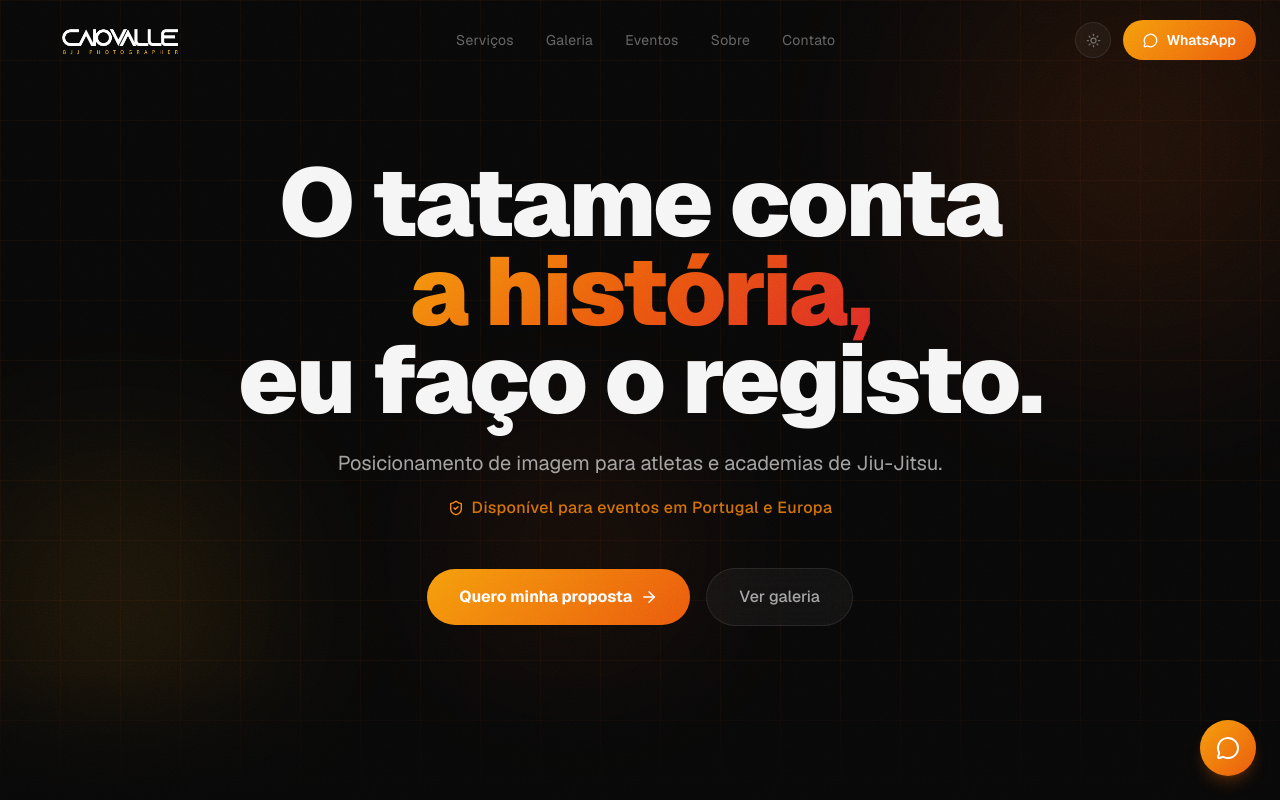
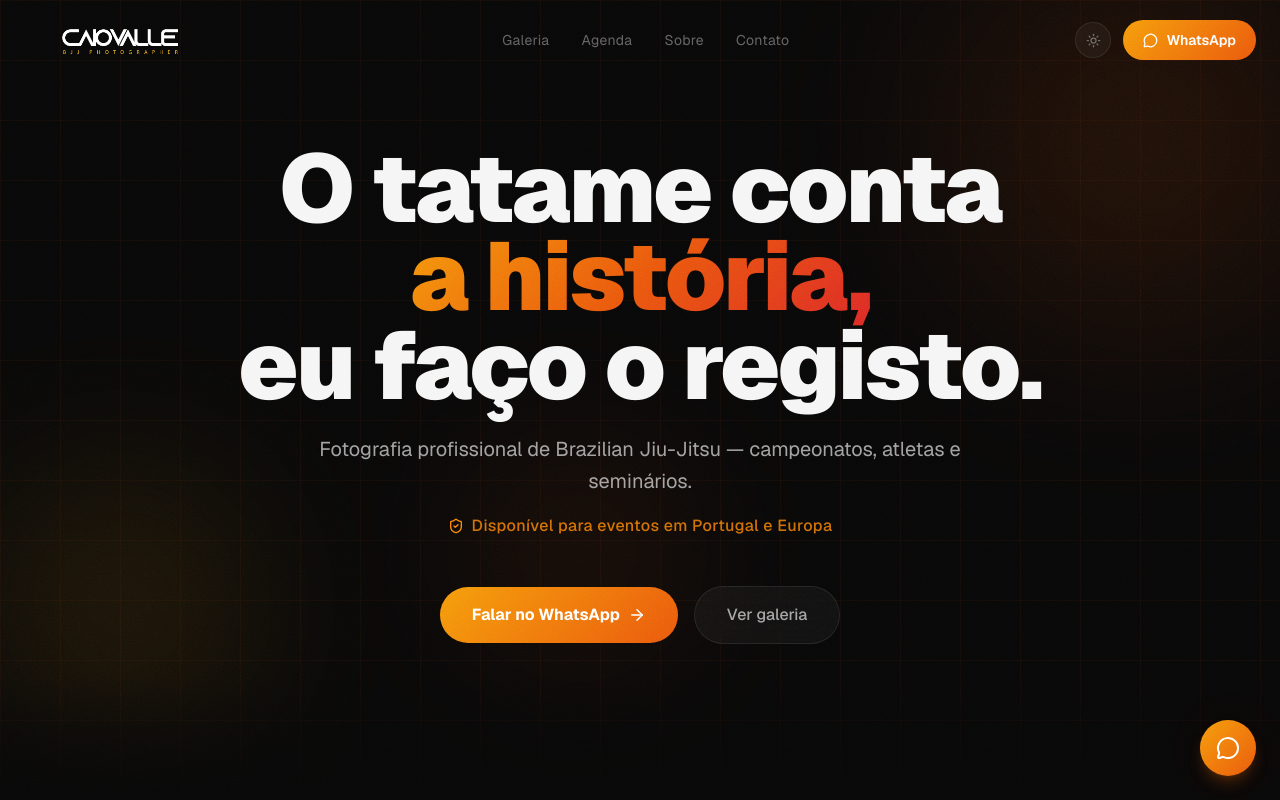
Before and after one commit to caiofvalle/site-caiovalle, a Next.js app: page / in a window 1280 px wide. Shown: the top 800 px of the page. Built offline with nearby package versions, Linux system fonts and the light colour scheme.

Commit message:
Foco em fotografia BJJ — remove vídeo e   consultoria

```diff
--- a/src/app/layout.tsx
+++ b/src/app/layout.tsx
@@ -16,13 +16,13 @@ export const metadata: Metadata = {
     apple: "/favicon.ico",
   },
   description:
-    "Fotografia profissional, produção de vídeo e consultoria de posicionamento de marca para atletas e academias de Jiu-Jitsu. Credenciado IBJJF.",
+    "Fotografia profissional de Brazilian Jiu-Jitsu. Cobertura de campeonatos, ensaios de atletas e seminários. Disponível em Portugal e Europa.",
   keywords:
-    "fotografia jiu jitsu, vídeo bjj, IBJJF, fotografia esportiva, posicionamento de marca atletas",
+    "fotografia jiu jitsu, fotografia bjj, IBJJF, fotografia esportiva, fotógrafo jiu jitsu portugal, campeonatos bjj",
   openGraph: {
-    title: "Caio Valle BJJ Studio",
+    title: "Caio Valle BJJ Photographer",
     description:
-      "Fotografia, vídeo e consultoria de marca para o universo do Jiu-Jitsu",
+      "Fotografia profissional de Brazilian Jiu-Jitsu — campeonatos, atletas e seminários",
     type: "website",
   },
   viewport: {
--- a/src/app/page.tsx
+++ b/src/app/page.tsx
@@ -1,10 +1,8 @@
 import Navbar from "@/components/Navbar";
 import Hero from "@/components/Hero";
-import Services from "@/components/Services";
 import Gallery from "@/components/Gallery";
 import Events from "@/components/Events";
 import About from "@/components/About";
-import Testimonials from "@/components/Testimonials";
 import CTA from "@/components/CTA";
 import Footer from "@/components/Footer";
 import WhatsAppFloat from "@/components/WhatsAppFloat";
@@ -16,15 +14,11 @@ export default function Home() {
       <main>
         <Hero />
         <div className="section-divider" />
-        <Services />
-        <div className="section-divider" />
         <Gallery />
         <div className="section-divider" />
         <Events />
         <div className="section-divider" />
         <About />
-        <div className="section-divider" />
-        <Testimonials />
         <CTA />
       </main>
       <Footer />
--- a/src/components/About.tsx
+++ b/src/components/About.tsx
@@ -19,8 +19,8 @@ const credentials = [
   },
   {
     icon: Award,
-    label: "Especialista em Imagem",
-    sub: "Estratégias para atletas",
+    label: "Portfólio Pixieset",
+    sub: "Galerias privadas para clientes",
   },
 ];
 
@@ -48,7 +48,7 @@ export default function About() {
                 <div className="glass rounded-xl px-4 py-3">
                   <p className="text-white font-bold text-base">Caio Valle</p>
                   <p className="text-orange-400 text-xs tracking-wide">
-                    Fotógrafo & Especialista em Imagem
+                    Fotógrafo de Brazilian Jiu-Jitsu
                   </p>
                 </div>
               </div>
@@ -98,8 +98,7 @@ export default function About() {
                 <span className="text-orange-400">
                   Minha missão é simples:
                 </span>{" "}
-                fazer com que sua marca, seu atleta ou sua academia seja vista,
-                lembrada e respeitada.
+                preservar com fidelidade cada momento que o jiu-jitsu produz — e devolver isso em imagens que você vai querer guardar para sempre.
               </p>
             </div>
 
--- a/src/components/CTA.tsx
+++ b/src/components/CTA.tsx
@@ -2,7 +2,7 @@ import { MessageCircle, ArrowRight, Mail } from "lucide-react";
 
 const WHATSAPP_NUMBER = "351925232484";
 const WHATSAPP_MESSAGE =
-  "Olá Caio! Vim pelo seu site e gostaria de conversar sobre uma proposta para meu projeto/evento.";
+  "Olá Caio! Vim pelo seu site e gostaria de conversar sobre fotografia para o meu evento/ensaio.";
 
 function InstagramIcon({ size = 16 }: { size?: number }) {
   return (
@@ -32,15 +32,13 @@ export default function CTA() {
 
           {/* Headline */}
           <h2 className="text-4xl md:text-6xl font-black text-t1 leading-tight mb-6">
-            Pronto para elevar{" "}
-            <span className="gradient-text">sua imagem no desporto?</span>
+            Quer registar{" "}
+            <span className="gradient-text">o seu momento no tatame?</span>
           </h2>
 
           {/* Subtext */}
           <p className="text-t2 text-base md:text-lg max-w-2xl mx-auto leading-relaxed mb-12">
-            Seja para um campeonato, ensaio, produção de vídeo ou uma
-            consultoria completa de posicionamento — vamos construir juntos uma
-            presença que te diferencia no tatame e fora dele.
+            Seja para um campeonato, ensaio individual ou cobertura de seminário — entre em contacto e vamos garantir que cada momento fica registado com qualidade.
           </p>
 
           {/* Main CTA */}
--- a/src/components/Hero.tsx
+++ b/src/components/Hero.tsx
@@ -27,7 +27,7 @@ export default function Hero() {
 
         {/* Subheadline */}
         <p className="text-t2 text-lg md:text-xl max-w-2xl leading-relaxed mb-4">
-          Posicionamento de imagem para atletas e academias de Jiu-Jitsu.
+          Fotografia profissional de Brazilian Jiu-Jitsu — campeonatos, atletas e seminários.
         </p>
 
         {/* Highlight line */}
@@ -44,7 +44,7 @@ export default function Hero() {
             rel="noopener noreferrer"
             className="btn-primary flex items-center gap-2 text-white font-bold px-8 py-4 rounded-full text-base"
           >
-            Quero minha proposta
+            Falar no WhatsApp
             <ArrowRight size={18} />
           </a>
           <a
--- a/src/components/Navbar.tsx
+++ b/src/components/Navbar.tsx
@@ -7,12 +7,11 @@ import { useTheme } from "./ThemeProvider";
 
 const WHATSAPP_NUMBER = "351925232484";
 const WHATSAPP_MESSAGE =
-  "Olá Caio! Vi seu site e gostaria de saber mais sobre seus serviços de fotografia/vídeo para jiu-jitsu.";
+  "Olá Caio! Vi seu site e gostaria de saber mais sobre fotografia de jiu-jitsu.";
 
 const navLinks = [
-  { label: "Serviços", href: "#services" },
   { label: "Galeria", href: "#gallery" },
-  { label: "Eventos", href: "#events" },
+  { label: "Agenda", href: "#events" },
   { label: "Sobre", href: "#about" },
   { label: "Contato", href: "#contact" },
 ];
```
